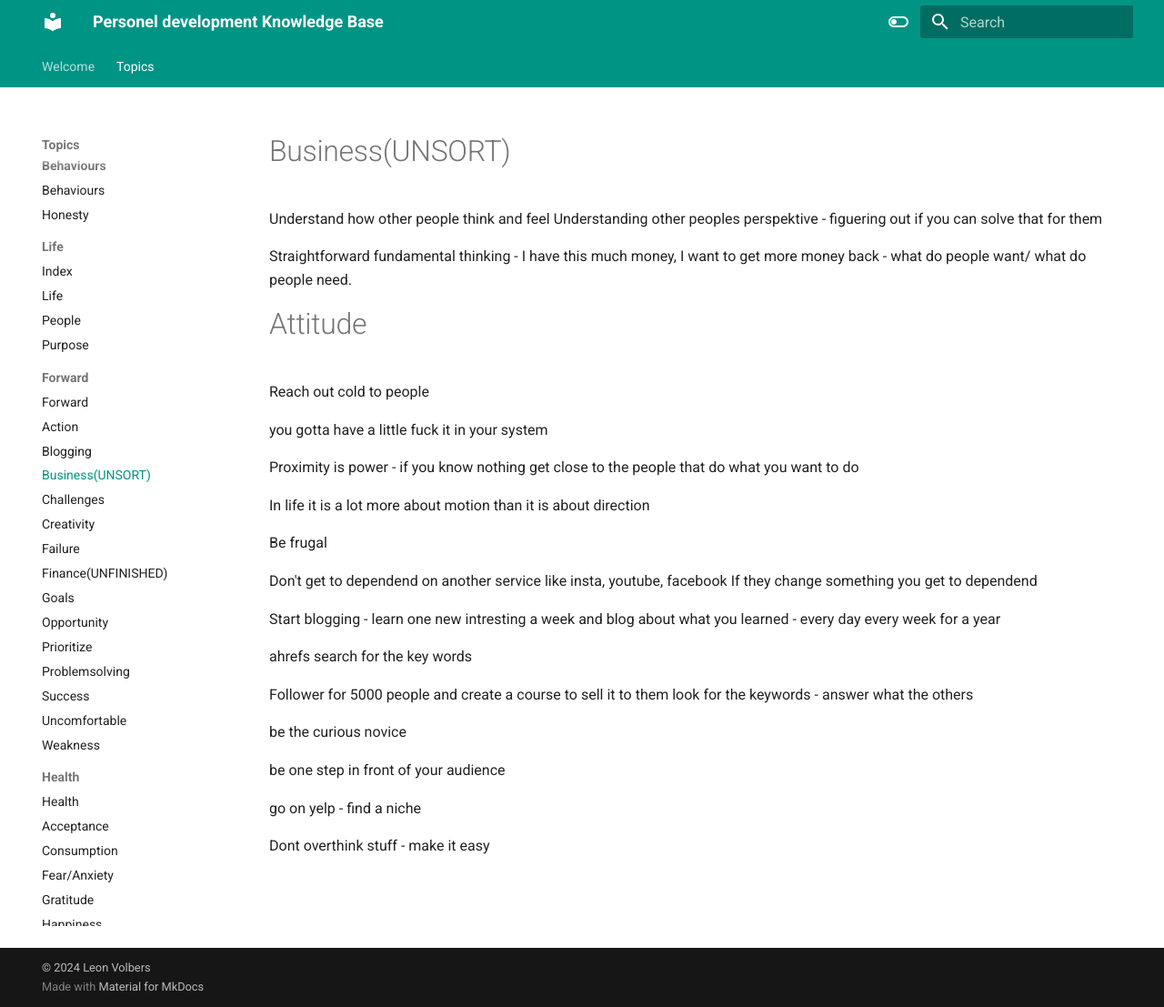
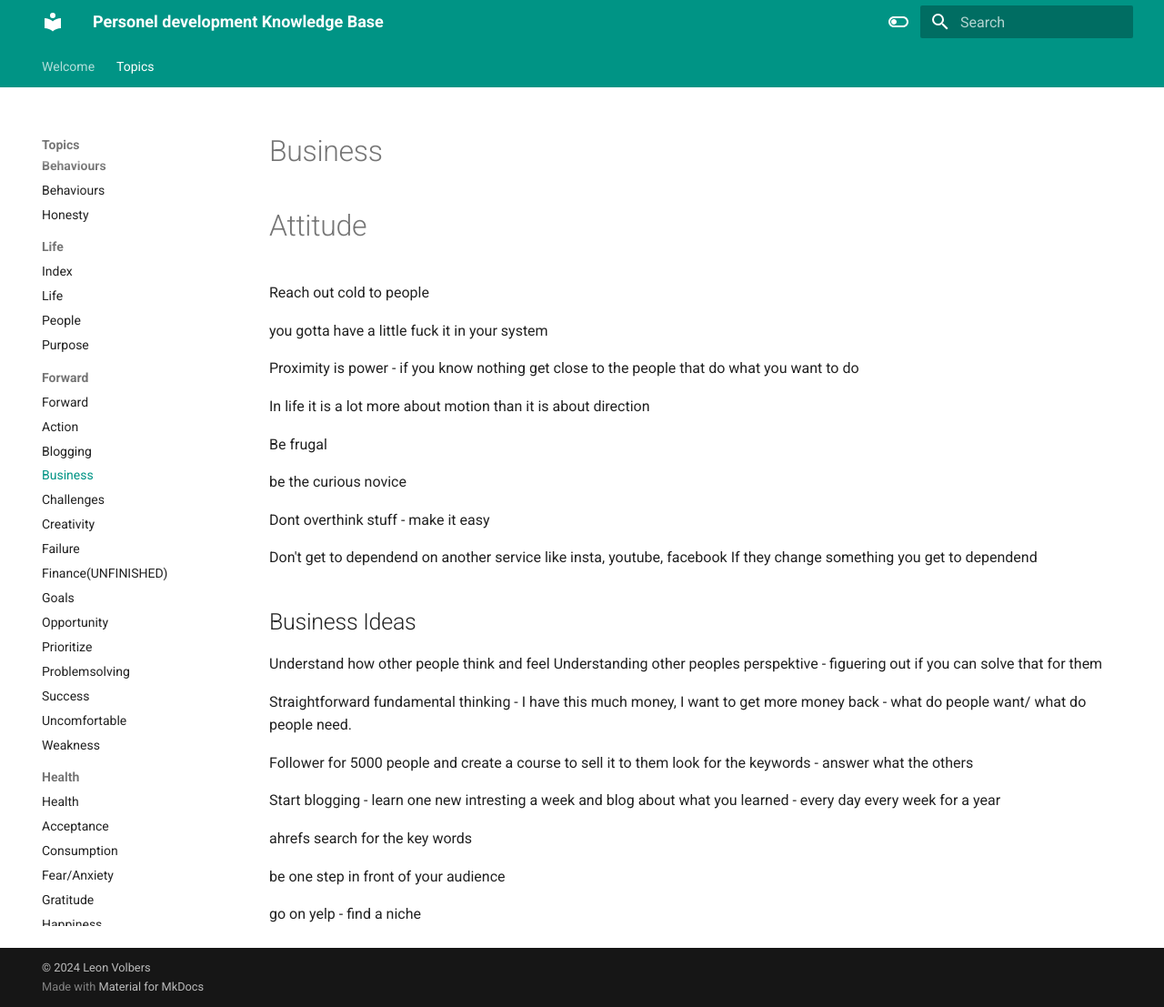
Before and after one commit to levoxtrip/PKB, an MkDocs documentation site: the page built from docs/topics/forward/Business.md, in a window 1280 px wide and 1107 px high. Shown: the whole window at 91% size. Built offline with MkDocs 1.6.1 and Material for MkDocs 9.7.7, drawn with Linux system fonts in a browser that asks for light colours; some of the changed lines change nothing that is shown.

Commit message:
Fixed business

```diff
--- a/docs/topics/forward/Business.md
+++ b/docs/topics/forward/Business.md
@@ -1,9 +1,7 @@
-# Business(UNSORT)
+# Business
 
-Understand how other people think and feel
-Understanding other peoples perspektive - figuering out if you can solve that for them
 
-Straightforward fundamental thinking - I have this much money, I want to get more money back - what do people want/ what do people need.
+
 
 # Attitude
 Reach out cold to people
@@ -16,21 +14,29 @@ In life it is a lot more about motion than it is about direction
 
 Be frugal
 
+be the curious novice
+
+Dont overthink stuff - make it easy
+
 Don't get to dependend on another service like insta, youtube, facebook
 If they change something you get to dependend
+
+
+## Business Ideas
+Understand how other people think and feel
+Understanding other peoples perspektive - figuering out if you can solve that for them
+
+Straightforward fundamental thinking - I have this much money, I want to get more money back - what do people want/ what do people need.
+
+Follower for 5000 people and create a course to sell it to them
+look for the keywords - answer what the others
+
 
 Start blogging - learn one new intresting a week and blog about what you learned - every day every week for a year
 
 ahrefs search for the key words
 
 
-Follower for 5000 people and create a course to sell it to them
-look for the keywords - answer what the others
-
-be the curious novice
-
 be one step in front of your audience
 
 go on yelp - find a niche
-
-Dont overthink stuff - make it easy
```
